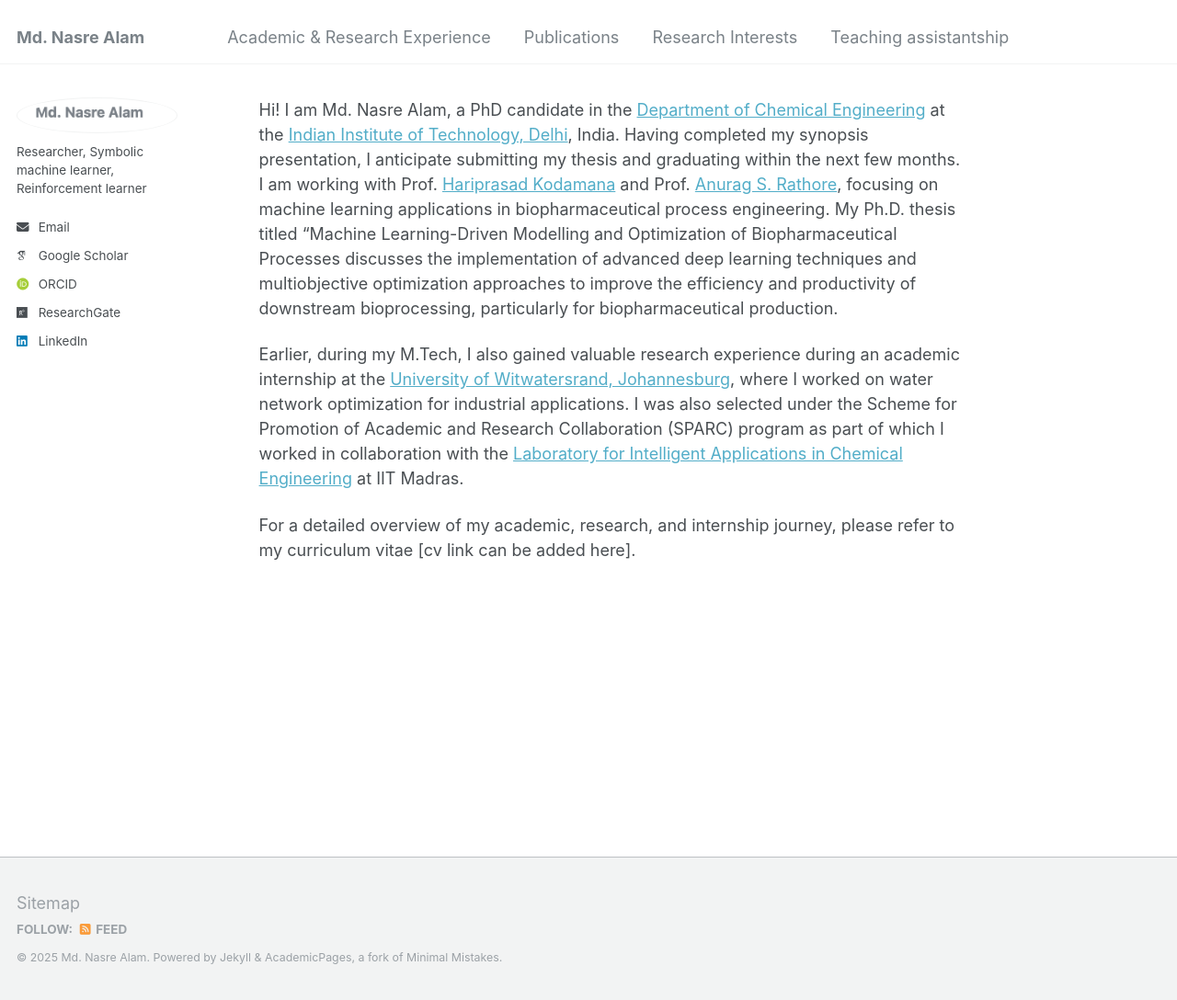
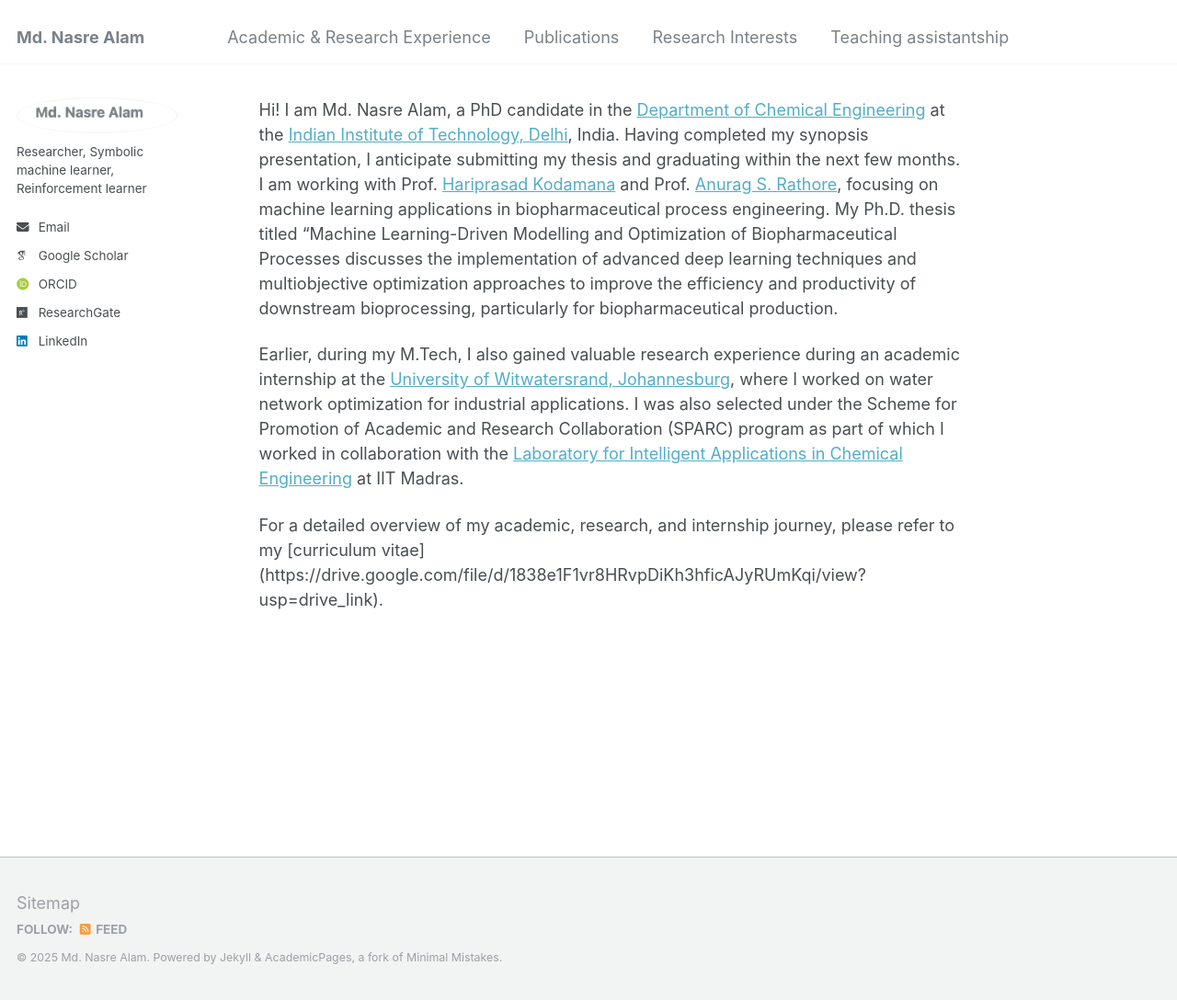
Before and after one commit to mdnasreiit/mdnasreiit.github.io, a Jekyll site: the page built from _pages/about.md, in a window 1280 px wide and 1088 px high. Shown: the whole window at 92% size. Built offline with Jekyll 4.4.1, drawn with Linux system fonts in a browser that asks for light colours; some web fonts are replaced.

Commit message:
Update about.md

```diff
--- a/_pages/about.md
+++ b/_pages/about.md
@@ -11,4 +11,4 @@ Hi! I am Md. Nasre Alam, a PhD candidate in the [Department of Chemical Engineer
 
 Earlier, during my M.Tech, I also gained valuable research experience during an academic internship at the [University of Witwatersrand, Johannesburg](https://www.wits.ac.za/), where I worked on water network optimization for industrial applications. I was also selected under the Scheme for Promotion of Academic and Research Collaboration (SPARC) program as part of which I worked in collaboration with the [Laboratory for Intelligent Applications in Chemical Engineering](https://home.iitm.ac.in/raj/) at IIT Madras.
 
-For a detailed overview of my academic, research, and internship journey, please refer to my curriculum vitae [cv link can be added here].
+For a detailed overview of my academic, research, and internship journey, please refer to my [curriculum vitae] (https://drive.google.com/file/d/1838e1F1vr8HRvpDiKh3hficAJyRUmKqi/view?usp=drive_link).
```
